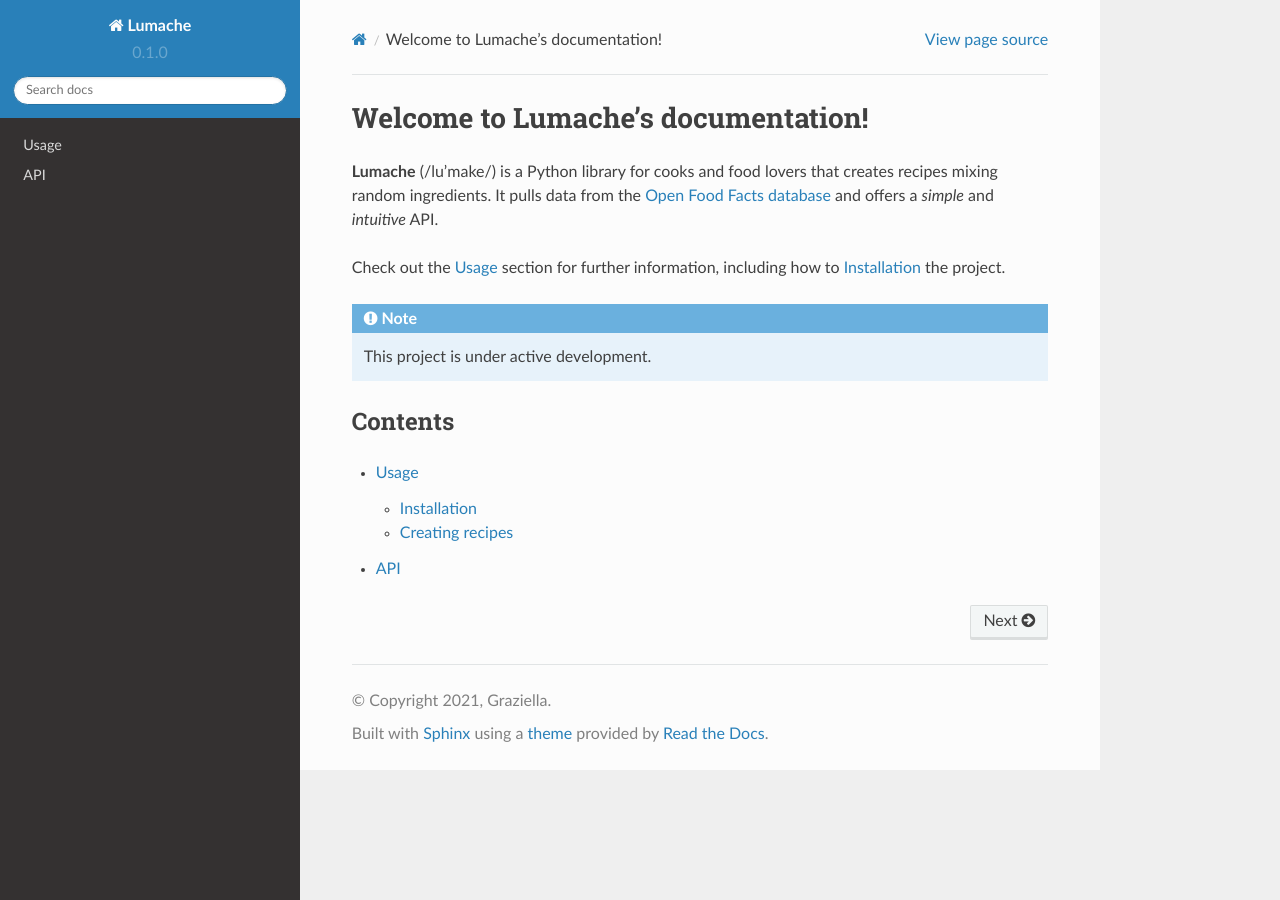
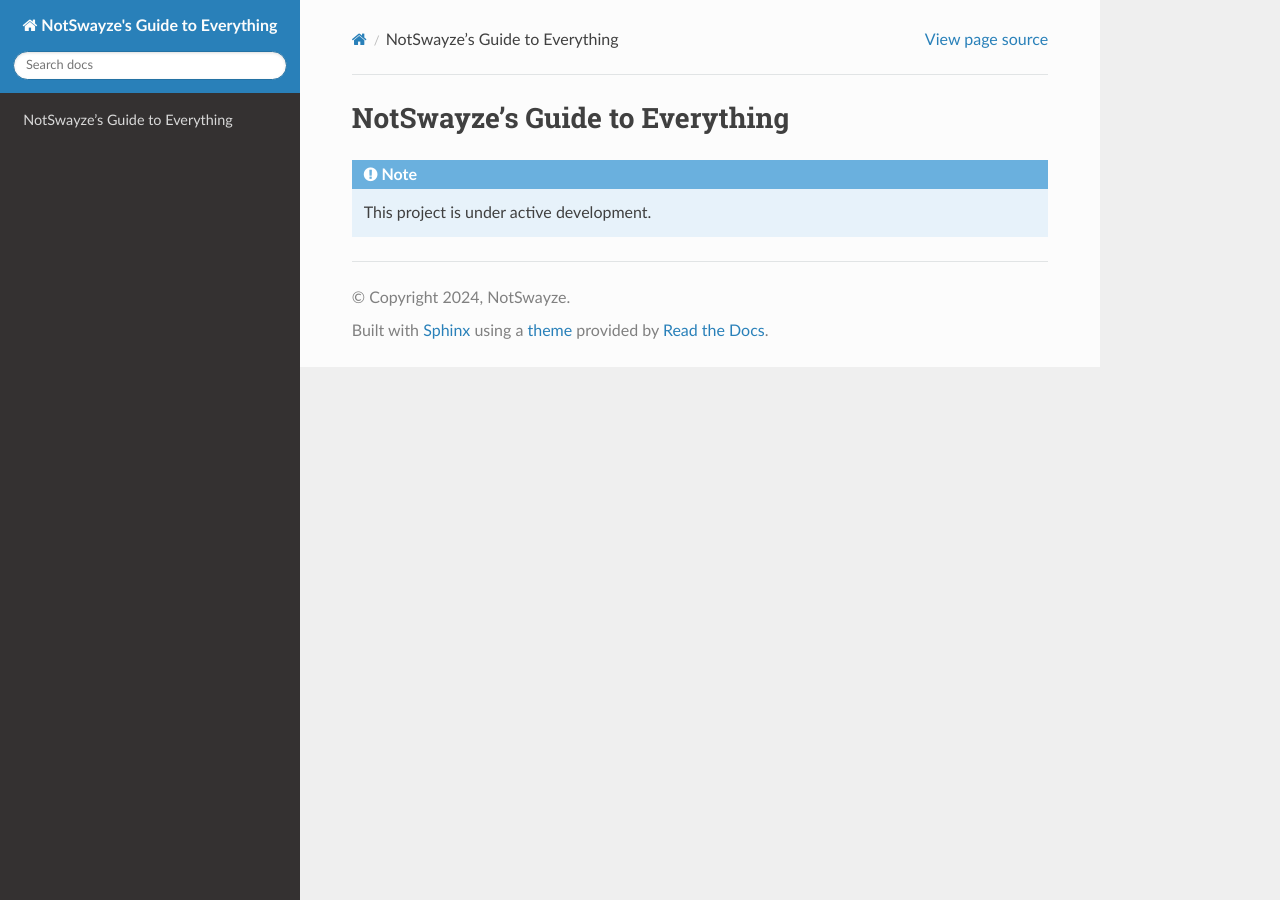
Before and after one commit to NotSwayzeStream/guide, a Sphinx documentation site: the page built from docs/source/index.rst, in a window 1280 px wide. Built offline with Sphinx 7.4.7 and the Read the Docs theme 2.0.0, drawn with Linux system fonts in a browser that asks for light colours.

```diff
--- a/docs/source/api.rst
+++ /dev/null
@@ -1,7 +0,0 @@
-API
-===
-
-.. autosummary::
-   :toctree: generated
-
-   lumache
--- a/docs/source/conf.py
+++ b/docs/source/conf.py
@@ -2,12 +2,9 @@
 
 # -- Project information
 
-project = 'Lumache'
-copyright = '2021, Graziella'
-author = 'Graziella'
-
-release = '0.1'
-version = '0.1.0'
+project = 'NotSwayze\'s Guide to Everything'
+copyright = '2024, NotSwayze'
+author = 'NotSwayze'
 
 # -- General configuration
 
--- a/docs/source/index.rst
+++ b/docs/source/index.rst
@@ -1,22 +1,6 @@
-Welcome to Lumache's documentation!
+NotSwayze's Guide to Everything
 ===================================
-
-**Lumache** (/lu'make/) is a Python library for cooks and food lovers
-that creates recipes mixing random ingredients.
-It pulls data from the `Open Food Facts database <https://world.openfoodfacts.org/>`_
-and offers a *simple* and *intuitive* API.
-
-Check out the :doc:`usage` section for further information, including
-how to :ref:`installation` the project.
 
 .. note::
 
    This project is under active development.
-
-Contents
---------
-
-.. toctree::
-
-   usage
-   api
--- a/pyproject.toml
+++ b/pyproject.toml
@@ -3,6 +3,6 @@ requires = ["flit_core >=3.2,<4"]
 build-backend = "flit_core.buildapi"
 
 [project]
-name = "lumache"
-authors = [{name = "Graziella", email = "graziella@lumache"}]
+name = "notswayze"
+authors = [{name = "NotSwayze", email = "notswayzegaming@gmail.com"}]
 dynamic = ["version", "description"]
```
Also changed, not shown: README.rst (+2 -6 lines), docs/source/usage.rst (deleted, +0 -33 lines), lumache.py (deleted, +0 -23 lines).
